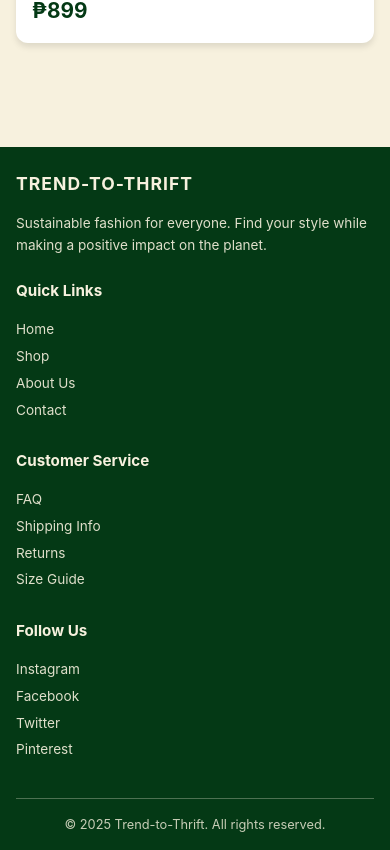
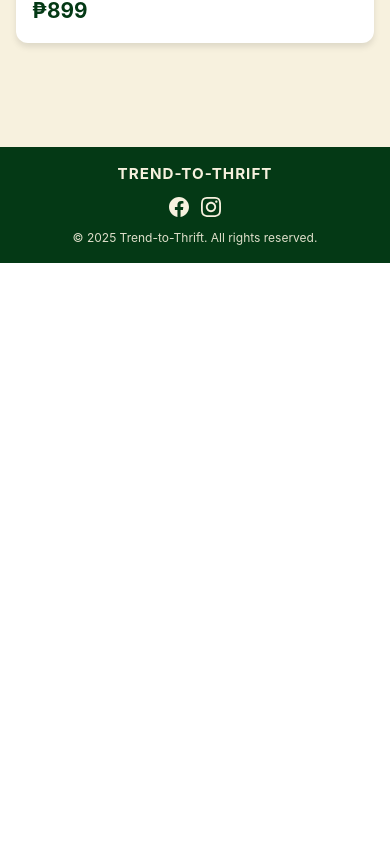
Before and after one commit to jaaaa00/trend-to-thrift, a React (Vite) app in the folder trend-to-thrift/: page / in a window 390 px wide. Shown: the part 2745-3595 px from the top of the page. After the commit the page ends 3008 px from the top, so only its background shows below. Built offline with nearby package versions, Linux system fonts and the light colour scheme.

Commit message:
Updated footer

```diff
--- a/trend-to-thrift/src/components/Navbar_Footer/Footer.css
+++ b/trend-to-thrift/src/components/Navbar_Footer/Footer.css
@@ -1,7 +1,7 @@
 .footer {
   background-color: #043915;
   color: #F7F1DE;
-  padding: 3rem 0 1rem;
+  padding: 1.5rem 0;
   margin-top: 4rem;
   width: 100%;
 }
@@ -14,56 +14,49 @@
 }
 
 .footer-content {
-  display: grid;
-  grid-template-columns: repeat(auto-fit, minmax(250px, 1fr));
+  display: flex;
+  justify-content: space-between;
+  align-items: center;
   gap: 2rem;
-  margin-bottom: 2rem;
 }
 
-.footer-section h3 {
-  font-size: 1.5rem;
-  margin-bottom: 1rem;
+.footer-logo h3 {
+  font-size: 1.2rem;
+  margin: 0;
   letter-spacing: 1px;
+  color: #F7F1DE;
 }
 
-.footer-section h4 {
-  font-size: 1.2rem;
-  margin-bottom: 1rem;
+.footer-social {
+  display: flex;
+  gap: 1rem;
 }
 
-.footer-section p {
+.footer-social a {
   color: #F7F1DE;
-  opacity: 0.9;
-  line-height: 1.6;
+  transition: opacity 0.3s ease;
+  display: flex;
+  align-items: center;
+  justify-content: center;
 }
 
-.footer-section ul {
-  list-style: none;
-  padding: 0;
-}
-
-.footer-section ul li {
-  margin-bottom: 0.5rem;
-  cursor: pointer;
-  transition: opacity 0.3s ease;
-  color: #F7F1DE;
-  opacity: 0.9;
-}
-
-.footer-section ul li:hover {
+.footer-social a:hover {
   opacity: 0.7;
 }
 
-.footer-bottom {
-  border-top: 1px solid rgba(247, 241, 222, 0.3);
-  padding-top: 1rem;
-  text-align: center;
-  margin-top: 2rem;
+.footer-social svg {
+  width: 24px;
+  height: 24px;
 }
 
-.footer-bottom p {
+.footer-copyright {
+  text-align: right;
+}
+
+.footer-copyright p {
+  margin: 0;
   color: #F7F1DE;
-  opacity: 0.8;
+  opacity: 0.9;
   font-size: 0.9rem;
 }
 
@@ -73,24 +66,19 @@
     padding: 0 1.5rem;
   }
 
-  .footer-content {
-    grid-template-columns: repeat(2, 1fr);
-    gap: 2rem;
+  .footer-logo h3 {
+    font-size: 1.1rem;
   }
 
-  .footer-section h3 {
-    font-size: 1.3rem;
-  }
-
-  .footer-section h4 {
-    font-size: 1.1rem;
+  .footer-copyright p {
+    font-size: 0.85rem;
   }
 }
 
 /* Mobile Responsive */
 @media (max-width: 768px) {
   .footer {
-    padding: 2rem 0 1rem;
+    padding: 1.25rem 0;
     margin-top: 3rem;
   }
 
@@ -99,56 +87,48 @@
   }
 
   .footer-content {
-    grid-template-columns: repeat(2, 1fr);
-    gap: 1.5rem;
+    gap: 1rem;
   }
 
-  .footer-section h3 {
-    font-size: 1.2rem;
-  }
-
-  .footer-section h4 {
+  .footer-logo h3 {
     font-size: 1rem;
   }
 
-  .footer-section p {
-    font-size: 0.9rem;
+  .footer-social {
+    gap: 0.75rem;
   }
 
-  .footer-section ul li {
-    font-size: 0.9rem;
+  .footer-social svg {
+    width: 20px;
+    height: 20px;
   }
 
-  .footer-bottom p {
+  .footer-copyright p {
     font-size: 0.8rem;
   }
 }
 
 @media (max-width: 480px) {
   .footer {
-    padding: 1.5rem 0 1rem;
+    padding: 1rem 0;
     margin-top: 2rem;
   }
 
   .footer-content {
-    grid-template-columns: 1fr;
-    gap: 1.5rem;
+    flex-direction: column;
+    gap: 0.75rem;
+    text-align: center;
   }
 
-  .footer-section h3 {
-    font-size: 1.1rem;
-  }
-
-  .footer-section h4 {
+  .footer-logo h3 {
     font-size: 0.95rem;
   }
 
-  .footer-section p {
-    font-size: 0.85rem;
+  .footer-copyright {
+    text-align: center;
   }
 
-  .footer-section ul li {
-    font-size: 0.85rem;
-    margin-bottom: 0.4rem;
+  .footer-copyright p {
+    font-size: 0.75rem;
   }
 }
--- a/trend-to-thrift/src/components/Navbar_Footer/Footer.jsx
+++ b/trend-to-thrift/src/components/Navbar_Footer/Footer.jsx
@@ -6,44 +6,26 @@
     <footer className="footer">
       <div className="footer-container">
         <div className="footer-content">
-          <div className="footer-section">
+          <div className="footer-logo">
             <h3>TREND-TO-THRIFT</h3>
-            <p>Sustainable fashion for everyone. Find your style while making a positive impact on the planet.</p>
           </div>
 
-          <div className="footer-section">
-            <h4>Quick Links</h4>
-            <ul>
-              <li>Home</li>
-              <li>Shop</li>
-              <li>About Us</li>
-              <li>Contact</li>
-            </ul>
+          <div className="footer-social">
+            <a href="https://facebook.com" target="_blank" rel="noopener noreferrer" aria-label="Facebook">
+              <svg width="24" height="24" viewBox="0 0 24 24" fill="currentColor">
+                <path d="M24 12.073c0-6.627-5.373-12-12-12s-12 5.373-12 12c0 5.99 4.388 10.954 10.125 11.854v-8.385H7.078v-3.47h3.047V9.43c0-3.007 1.792-4.669 4.533-4.669 1.312 0 2.686.235 2.686.235v2.953H15.83c-1.491 0-1.956.925-1.956 1.874v2.25h3.328l-.532 3.47h-2.796v8.385C19.612 23.027 24 18.062 24 12.073z"/>
+              </svg>
+            </a>
+            <a href="https://instagram.com" target="_blank" rel="noopener noreferrer" aria-label="Instagram">
+              <svg width="24" height="24" viewBox="0 0 24 24" fill="currentColor">
+                <path d="M12 2.163c3.204 0 3.584.012 4.85.07 3.252.148 4.771 1.691 4.919 4.919.058 1.265.069 1.645.069 4.849 0 3.205-.012 3.584-.069 4.849-.149 3.225-1.664 4.771-4.919 4.919-1.266.058-1.644.07-4.85.07-3.204 0-3.584-.012-4.849-.07-3.26-.149-4.771-1.699-4.919-4.92-.058-1.265-.07-1.644-.07-4.849 0-3.204.013-3.583.07-4.849.149-3.227 1.664-4.771 4.919-4.919 1.266-.057 1.645-.069 4.849-.069zm0-2.163c-3.259 0-3.667.014-4.947.072-4.358.2-6.78 2.618-6.98 6.98-.059 1.281-.073 1.689-.073 4.948 0 3.259.014 3.668.072 4.948.2 4.358 2.618 6.78 6.98 6.98 1.281.058 1.689.072 4.948.072 3.259 0 3.668-.014 4.948-.072 4.354-.2 6.782-2.618 6.979-6.98.059-1.28.073-1.689.073-4.948 0-3.259-.014-3.667-.072-4.947-.196-4.354-2.617-6.78-6.979-6.98-1.281-.059-1.69-.073-4.949-.073zm0 5.838c-3.403 0-6.162 2.759-6.162 6.162s2.759 6.163 6.162 6.163 6.162-2.759 6.162-6.163c0-3.403-2.759-6.162-6.162-6.162zm0 10.162c-2.209 0-4-1.79-4-4 0-2.209 1.791-4 4-4s4 1.791 4 4c0 2.21-1.791 4-4 4zm6.406-11.845c-.796 0-1.441.645-1.441 1.44s.645 1.44 1.441 1.44c.795 0 1.439-.645 1.439-1.44s-.644-1.44-1.439-1.44z"/>
+              </svg>
+            </a>
           </div>
 
-          <div className="footer-section">
-            <h4>Customer Service</h4>
-            <ul>
-              <li>FAQ</li>
-              <li>Shipping Info</li>
-              <li>Returns</li>
-              <li>Size Guide</li>
-            </ul>
+          <div className="footer-copyright">
+            <p>&copy; 2025 Trend-to-Thrift. All rights reserved.</p>
           </div>
-
-          <div className="footer-section">
-            <h4>Follow Us</h4>
-            <ul>
-              <li>Instagram</li>
-              <li>Facebook</li>
-              <li>Twitter</li>
-              <li>Pinterest</li>
-            </ul>
-          </div>
-        </div>
-
-        <div className="footer-bottom">
-          <p>&copy; 2025 Trend-to-Thrift. All rights reserved.</p>
         </div>
       </div>
     </footer>
```
